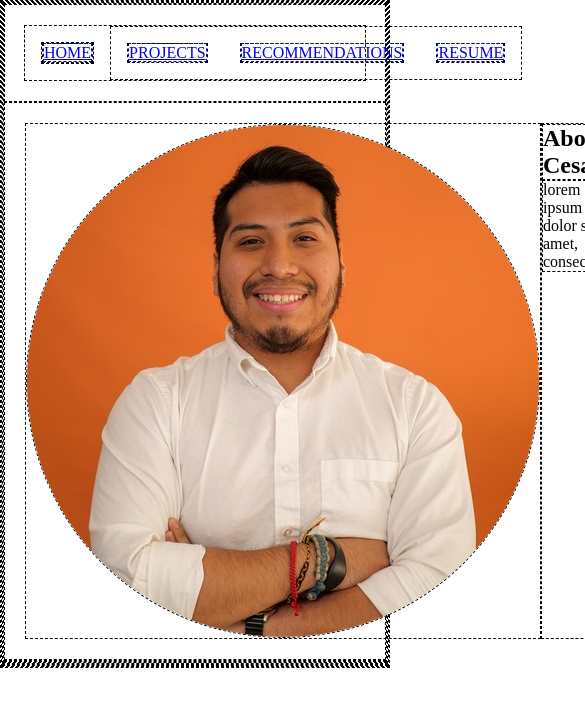
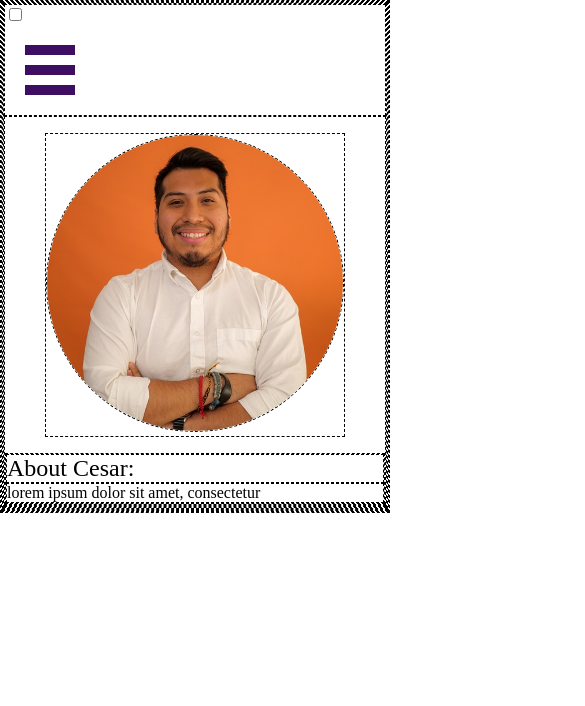
Before and after one commit to cesartheroman/personal-portfolio, a React app: page / in a window 390 px wide. Shown: the top 706 px of the page, 585 px wide, since content can reach past the window. Built offline with nearby package versions, Linux system fonts and the light colour scheme; the HTML template or start-up script is replaced by a standard one.

Commit message:
feature: added skeleton for hamburger menu and styling for mobile-first

```diff
--- a/src/components/Home.jsx
+++ b/src/components/Home.jsx
@@ -3,20 +3,19 @@ import { profilePicture } from '../../public';
 
 const Home = () => {
   return (
-    <article className="home">
+    <section className="home">
       <figure className="pictureContainer">
         <img
-          className="picture"
           src={profilePicture}
           alt="Picture showing Cesar, smiling with crossed arms in a white button-down shirt against an orange background."
         />
       </figure>
 
-      <section className="aboutMe">
+      <div className="aboutMe">
         <h2>About Cesar:</h2>
         <p>lorem ipsum dolor sit amet, consectetur</p>
-      </section>
-    </article>
+      </div>
+    </section>
   );
 };
 
--- a/src/components/Navbar.jsx
+++ b/src/components/Navbar.jsx
@@ -3,9 +3,12 @@ import { Link } from 'react-router-dom';
 
 const Navbar = () => {
   return (
+    <>
+      <input type="checkbox" id="hamburgerInput" class="burgerShower" />
+      <label className="hamburgerMenu" for="hamburgerInput">
         <nav className="navbar">
-      <ul className="navItem">
-        <li>
+          <ul>
+            <li className="navItem">
               <Link to="/">HOME</Link>
             </li>
           </ul>
@@ -21,6 +24,8 @@ const Navbar = () => {
             </li>
           </ul>
         </nav>
+      </label>
+    </>
   );
 };
 
--- a/src/styles.css
+++ b/src/styles.css
@@ -1,20 +1,93 @@
-* {
+html {
+  box-sizing: border-box;
+  font-size: 16px;
+}
+
+*,
+*:before,
+*:after {
+  box-sizing: inherit;
+  border: 1px dashed black;
+}
+
+body,
+h1,
+h2,
+h3,
+h4,
+h5,
+h6,
+p,
+ol,
+ul {
   margin: 0;
   padding: 0;
-  box-sizing: border-box;
-  border: 1px dashed;
+  font-weight: normal;
+  min-height: 100%;
 }
 
-.navbarContainer {
+ol,
+ul {
+  list-style: none;
+}
+
+img {
+  max-width: 100%;
+  height: auto;
+  border-radius: 50%;
+}
+
+@media screen and (max-width: 480px) {
+  body {
+    background-color: white;
+  }
+}
+
+.App {
+  display: flex;
+  flex-direction: column;
+}
+
+.hamburgerMenu {
+  width: 50px;
+  height: 50px;
+  display: block;
+  border: none;
+  margin: 20px;
+  background: linear-gradient(
+    to bottom,
+    #3d0e61,
+    #3d0e61 20%,
+    white 20%,
+    white 40%,
+    #3d0e61 40%,
+    #3d0e61 60%,
+    white 60%,
+    white 80%,
+    #3d0e61 80%,
+    #3d0e61 100%
+  );
+}
+
+.hamburgerMenu .navbar {
+  visibility: hidden;
+  position: fixed;
+  top: 0;
+  left: -250px;
+  width: 200px;
+  height: 100%;
+  background-color: #3d0e61;
+  padding: 0px 10px;
+}
+
+/* .navbarContainer {
   display: flex;
   justify-content: center;
-  padding: 20px 0;
 }
 
 .navbar {
   display: flex;
   justify-content: space-between;
-  width: 90%;
 }
 
 .links {
@@ -24,7 +97,6 @@
 
 .navItem {
   margin: 1rem;
-  list-style: none;
 }
 
 .home {
@@ -37,10 +109,6 @@
   display: flex;
   flex-grow: 1;
   justify-content: center;
-}
-
-.picture {
-  border-radius: 50%;
 }
 
 .aboutMe {
@@ -58,4 +126,4 @@
   background-color: white;
   border: 2px solid rgb(240, 240, 240);
   border-radius: 12px;
-}
+} */
```
Lines whose indentation alone changed are shown as unchanged.
